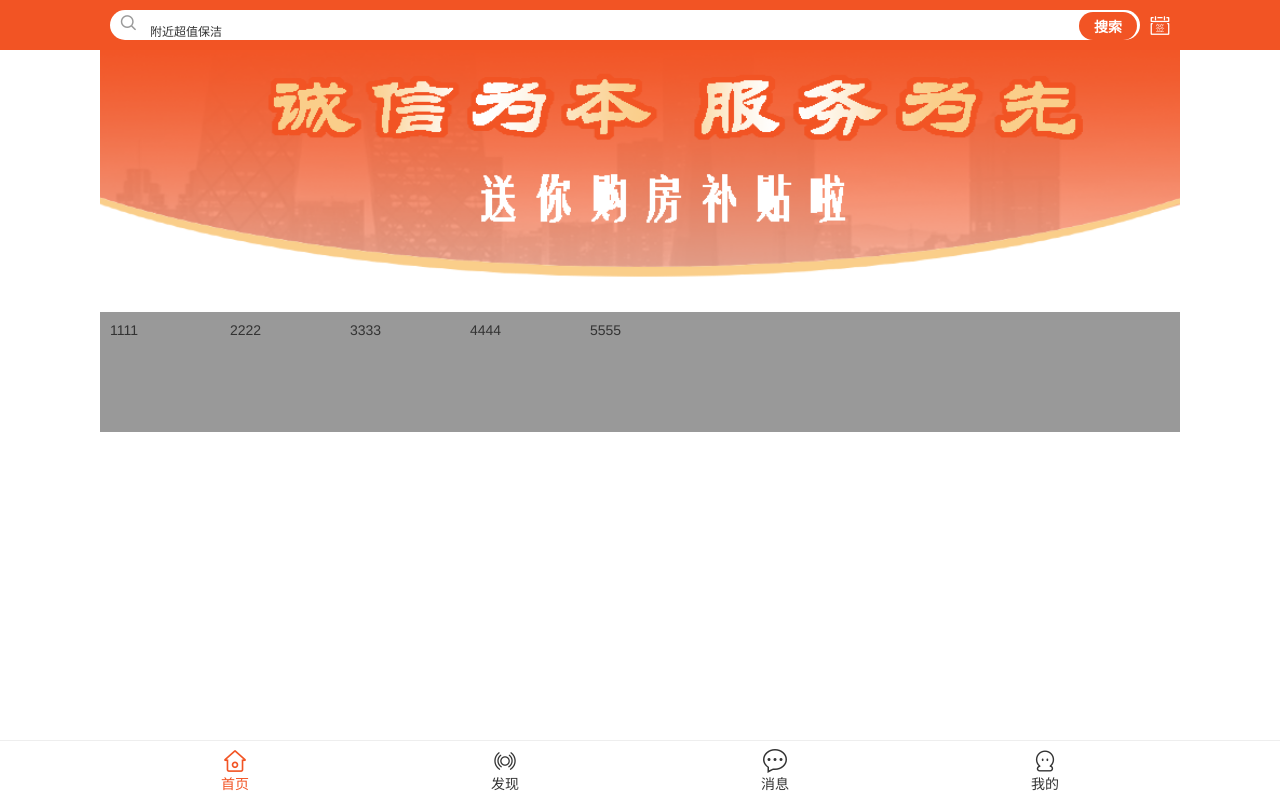
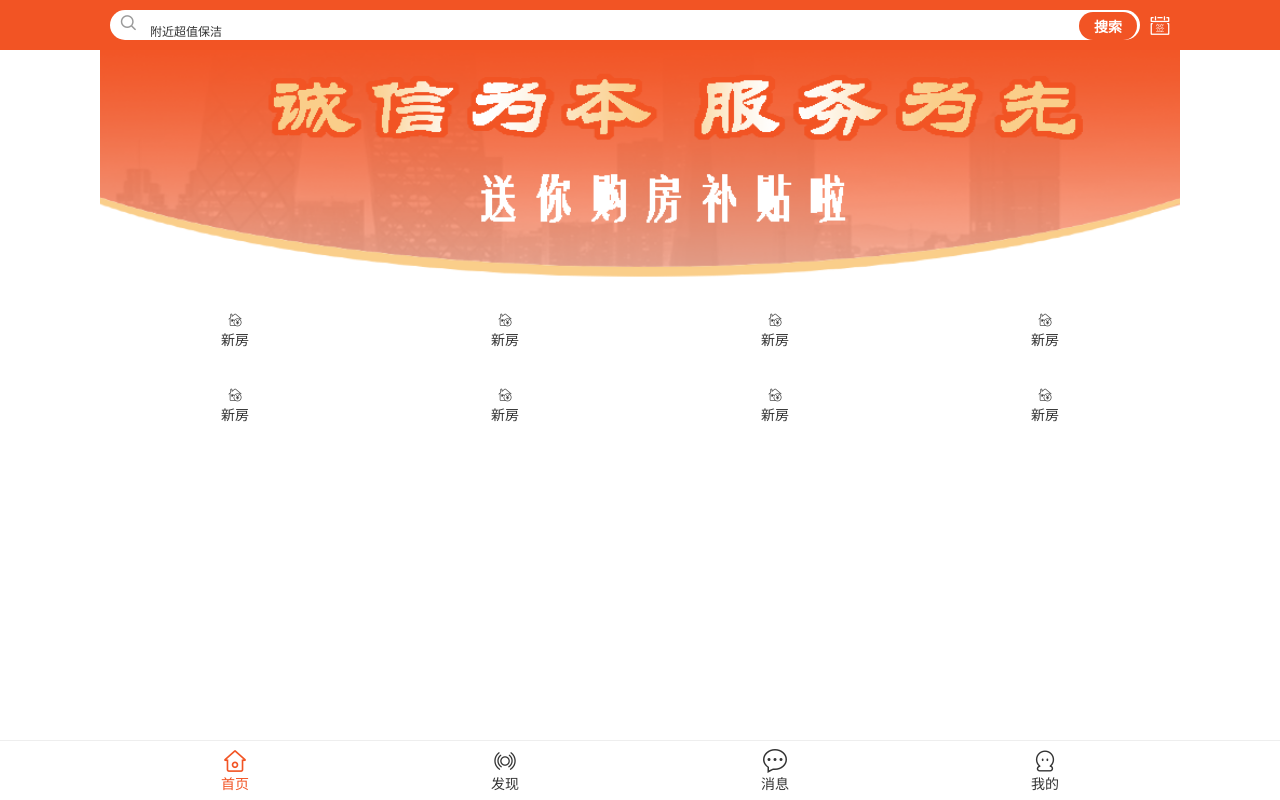
Before and after one commit to icebear32/real-estate-uniapp, a Vue app: page /find#/index in a window 1280 px wide. Built offline with nearby package versions, Linux system fonts and the light colour scheme.

Commit message:
设计多行导航栏结构

```diff
--- a/src/views/index/navmenu.vue
+++ b/src/views/index/navmenu.vue
@@ -5,31 +5,100 @@
 <template>
     <!-- 多行导航栏 -->
     <div class="navmenu">
-        <div class="item">1111</div>
-        <div class="item">2222</div>
-        <div class="item">3333</div>
-        <div class="item">4444</div>
-        <div class="item">5555</div>
+        <div class="nav-1">
+            <div class="navmenu-left">
+                <i class="iconfont icon-maifang"></i>
+                <span>新房</span>
+            </div>
+            <div class="navmenu-left">
+                <i class="iconfont icon-maifang"></i>
+                <span>新房</span>
+            </div>
+            <div class="navmenu-left">
+                <i class="iconfont icon-maifang"></i>
+                <span>新房</span>
+            </div>
+            <div class="navmenu-left">
+                <i class="iconfont icon-maifang"></i>
+                <span>新房</span>
+            </div>
+
+            <div class="navmenu-left">
+                <i class="iconfont icon-maifang"></i>
+                <span>新房</span>
+            </div>
+            <div class="navmenu-left">
+                <i class="iconfont icon-maifang"></i>
+                <span>新房</span>
+            </div>
+            <div class="navmenu-left">
+                <i class="iconfont icon-maifang"></i>
+                <span>新房</span>
+            </div>
+            <div class="navmenu-left">
+                <i class="iconfont icon-maifang"></i>
+                <span>新房</span>
+            </div>
+        </div>
+        <div class="nav-2">
+            <div class="navmenu-left">
+                <i class="iconfont icon-xuexiao-"></i>
+                <span>查房价</span>
+            </div>
+            <div class="navmenu-left">
+                <i class="iconfont icon-xuexiao-"></i>
+                <span>查房价</span>
+            </div>
+            <div class="navmenu-left">
+                <i class="iconfont icon-xuexiao-"></i>
+                <span>查房价</span>
+            </div>
+            <div class="navmenu-left">
+                <i class="iconfont icon-xuexiao-"></i>
+                <span>查房价</span>
+            </div>
+        </div>
     </div>
 </template>
 
 <style scoped>
 .navmenu {
-    background-color: #999;
+    /* background-color: #999; */
     width: 100%;
     overflow-x: auto;
     white-space: nowrap;
-
-}
-
-.item {
-    display: inline-block;
-    width: 100px;
-    height: 100px;
-    margin: 10px;
+    min-height: 15rem;
+    position: relative;
 }
 
 .navmenu::-webkit-scrollbar {
     display: none;
 }
+
+.nav-1,
+.nav-2 {
+    position: absolute;
+    top: 0;
+    width: 100%;
+    height: 100%;
+    display: flex;
+    flex-wrap: wrap;
+}
+
+.nav-1 {
+    left: 0%;
+}
+
+.nav-2 {
+    left: 100%;
+}
+
+.navmenu-left {
+    width: 25%;
+    text-align: center;
+}
+
+.navmenu-left span {
+    display: block;
+}
 </style>
```
